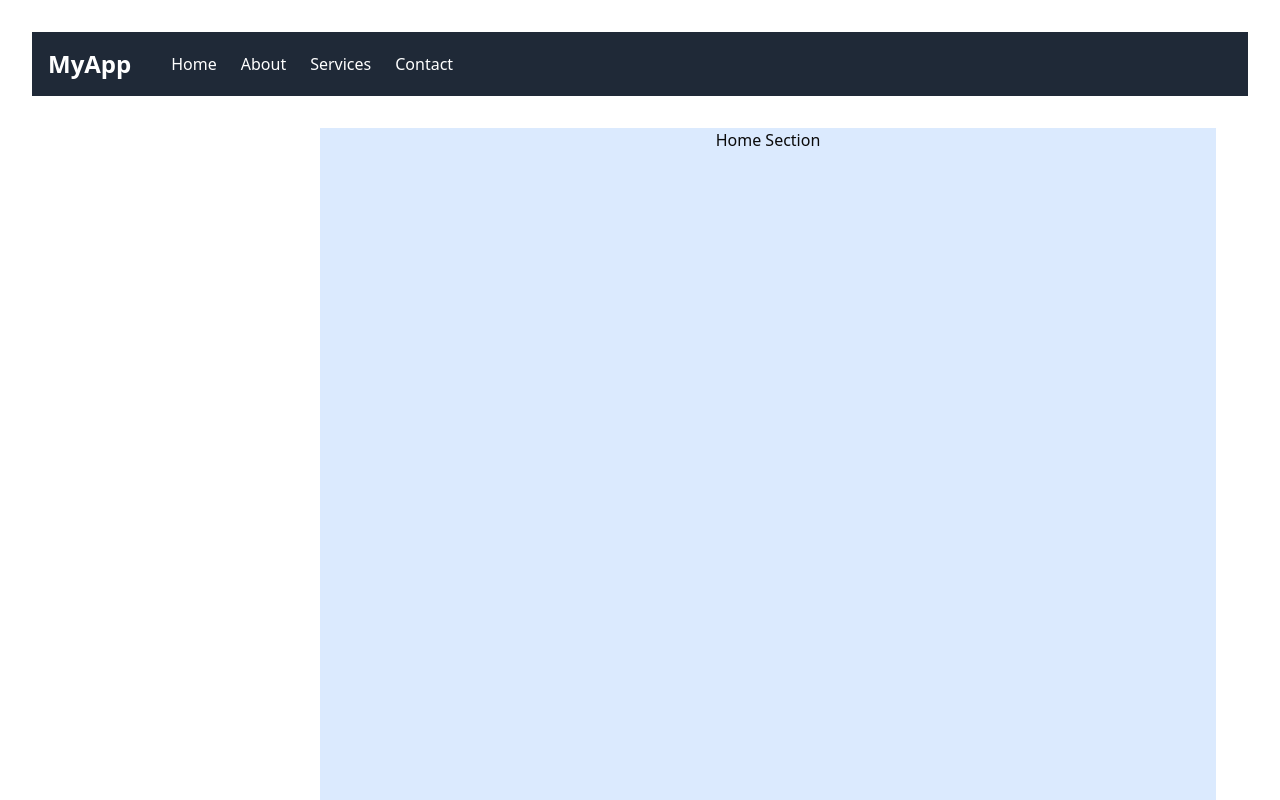
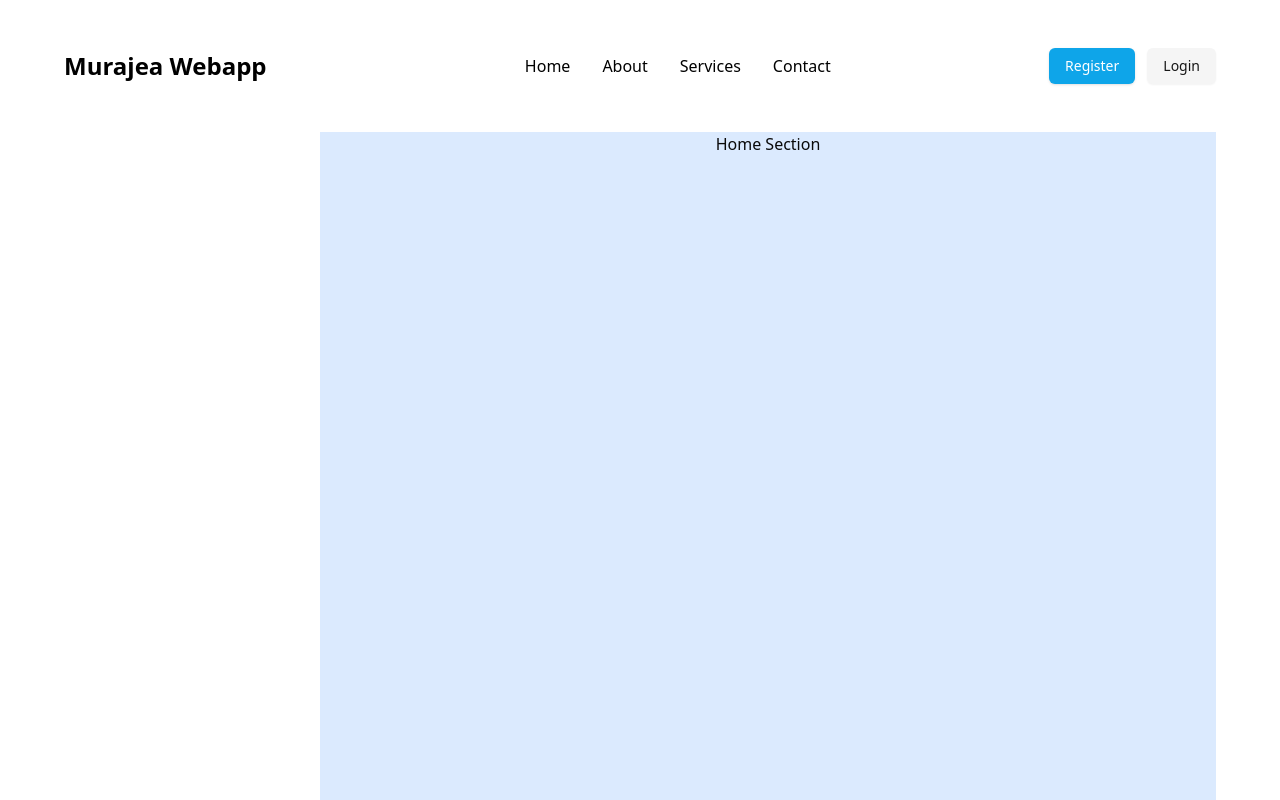
Before and after one commit to menalkerim/murajea-webapp, a React app in the folder frontend/: page / in a window 1280 px wide. Shown: the top 800 px of the page. Built offline with nearby package versions, Linux system fonts and the light colour scheme; the HTML template or start-up script is replaced by a standard one.

Commit message:
added button to the navbar

```diff
--- a/frontend/package.json
+++ b/frontend/package.json
@@ -11,6 +11,7 @@
   "dependencies": {
     "@radix-ui/react-menubar": "^1.1.16",
     "@radix-ui/react-navigation-menu": "^1.2.14",
+    "@radix-ui/react-slot": "^1.2.3",
     "class-variance-authority": "^0.7.1",
     "clsx": "^2.1.1",
     "lucide-react": "^0.545.0",
--- a/frontend/src/App.jsx
+++ b/frontend/src/App.jsx
@@ -3,26 +3,13 @@ import reactLogo from "./assets/react.svg";
 import viteLogo from "/vite.svg";
 import "./App.css";
 import NavBar from "./components/navbar/NavBar";
+import HomePage from "./pages/homepage";
 
 function App() {
   return (
     <div>
       <NavBar />
-
-      <main className="ml-64 flex-1 p-8">
-        <section id="home" className="h-screen bg-blue-100 mb-8">
-          Home Section
-        </section>
-        <section id="about" className="h-screen bg-white mb-8">
-          About Section
-        </section>
-        <section id="services" className="h-screen bg-gray-100 mb-8">
-          Services Section
-        </section>
-        <section id="contact" className="h-screen bg-gray-200 mb-8">
-          Contact Section
-        </section>
-      </main>
+      <HomePage />
     </div>
   );
 }
--- a/frontend/src/components/navbar/NavBar.jsx
+++ b/frontend/src/components/navbar/NavBar.jsx
@@ -1,13 +1,19 @@
 import React from "react";
+import { Button } from "@/components/ui/button";
+import { ArrowUpIcon } from "lucide-react";
+
+export function ButtonDefault({ label }) {
+  return <Button variant="sky">{label}</Button>;
+}
 
 export default function Navbar() {
   return (
-    <nav className="w-full bg-gray-800 text-white p-4 flex items-center ">
+    <nav className="w-full bg-white text-black p-4 flex justify-between px-8 py-4 items-center  rounded-md">
       {/* Left-aligned brand/logo */}
-      <h1 className="text-2xl font-bold mr-10">MyApp</h1>
+      <h1 className="text-2xl font-bold mr-10">Murajea Webapp</h1>
 
       {/* Left-aligned links */}
-      <div className="flex gap-6">
+      <div className="flex space-x-8 ">
         <a href="#home" className="hover:text-gray-300">
           Home
         </a>
@@ -21,6 +27,10 @@ export default function Navbar() {
           Contact
         </a>
       </div>
+      <div className="flex space-x-3">
+        <Button variant="sky">Register</Button>
+        <Button variant="secondary">Login</Button>
+      </div>
     </nav>
   );
 }
--- /dev/null
+++ b/frontend/src/components/ui/button.jsx
@@ -0,0 +1,52 @@
+import * as React from "react";
+import { Slot } from "@radix-ui/react-slot";
+import { cva } from "class-variance-authority";
+
+import { cn } from "@/lib/utils";
+
+const buttonVariants = cva(
+  "inline-flex items-center justify-center gap-2 whitespace-nowrap rounded-md text-sm font-medium transition-colors focus-visible:outline-none focus-visible:ring-1 focus-visible:ring-ring disabled:pointer-events-none disabled:opacity-50 [&_svg]:pointer-events-none [&_svg]:size-4 [&_svg]:shrink-0",
+  {
+    variants: {
+      variant: {
+        default:
+          "bg-primary text-primary-foreground shadow hover:bg-primary/90",
+        destructive:
+          "bg-destructive text-destructive-foreground shadow-sm hover:bg-destructive/90",
+        outline:
+          "border border-input bg-background shadow-sm hover:bg-accent hover:text-accent-foreground",
+        secondary:
+          "bg-secondary text-secondary-foreground shadow-sm hover:bg-secondary/80",
+        sky: "bg-sky-500 text-white shadow hover:bg-sky-600", // 👈 New variant
+        ghost: "hover:bg-accent hover:text-accent-foreground",
+        link: "text-primary underline-offset-4 hover:underline",
+      },
+      size: {
+        default: "h-9 px-4 py-2",
+        sm: "h-8 rounded-md px-3 text-xs",
+        lg: "h-10 rounded-md px-8",
+        icon: "h-9 w-9",
+      },
+    },
+    defaultVariants: {
+      variant: "default",
+      size: "default",
+    },
+  }
+);
+
+const Button = React.forwardRef(
+  ({ className, variant, size, asChild = false, ...props }, ref) => {
+    const Comp = asChild ? Slot : "button";
+    return (
+      <Comp
+        className={cn(buttonVariants({ variant, size, className }))}
+        ref={ref}
+        {...props}
+      />
+    );
+  }
+);
+Button.displayName = "Button";
+
+export { Button, buttonVariants };
--- a/frontend/src/pages/homepage.jsx
+++ b/frontend/src/pages/homepage.jsx
@@ -0,0 +1,22 @@
+import React from "react";
+
+export default function HomePage() {
+  return (
+    <div>
+      <main className="ml-64 flex-1 p-8">
+        <section id="home" className="h-screen bg-blue-100 mb-8">
+          Home Section
+        </section>
+        <section id="about" className="h-screen bg-white mb-8">
+          About Section
+        </section>
+        <section id="services" className="h-screen bg-gray-100 mb-8">
+          Services Section
+        </section>
+        <section id="contact" className="h-screen bg-gray-200 mb-8">
+          Contact Section
+        </section>
+      </main>
+    </div>
+  );
+}
```
Also changed, not shown: frontend/src/components/Button/Button.jsx (added), 1 other file (tests, documents, lock files or other folders).
